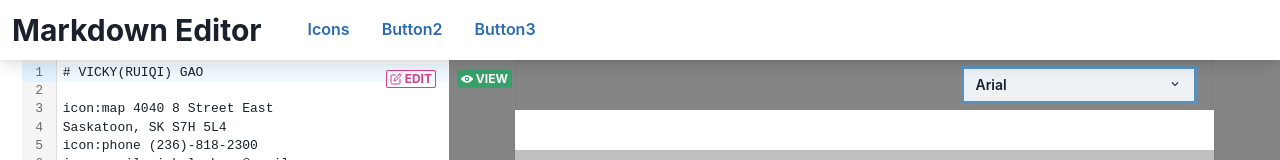
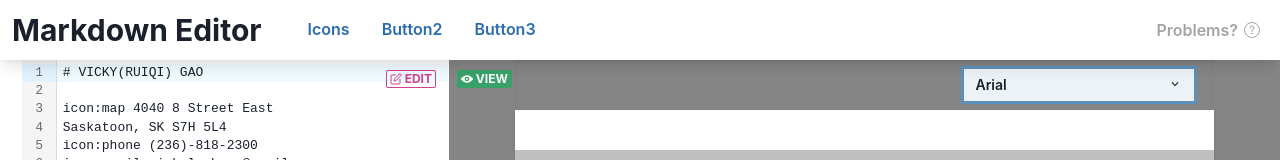
Before and after one commit to vickyleehomg/markdown-editor-ts, a React app: page / in a window 1280 px wide. Shown: the top 160 px of the page. Built offline with nearby package versions, Linux system fonts and the light colour scheme; what markdown-it-container would draw is missing.

Commit message:
add problem report contact

```diff
--- a/src/components/layout/header.tsx
+++ b/src/components/layout/header.tsx
@@ -7,6 +7,7 @@ import {
     Spacer
   } from '@chakra-ui/react';
 import Shortcuts from '../shortcuts/shortcuts';
+import Problems from '../problems';
 
 function Header() {
     return(
@@ -24,6 +25,7 @@ function Header() {
                 </Button>
             </Flex>
             <Spacer/>
+            <Problems/>
         </Flex>
     );
 };
--- /dev/null
+++ b/src/components/problems.tsx
@@ -0,0 +1,33 @@
+import React, { useState, useContext } from 'react';
+import {
+    Button,
+    Popover, PopoverTrigger, PopoverContent, PopoverBody, PopoverArrow, PopoverCloseButton,
+    Text
+} from '@chakra-ui/react';
+import { QuestionOutlineIcon, EmailIcon } from '@chakra-ui/icons'
+
+
+function Problems(){
+    return(
+        <Popover >
+            <PopoverTrigger>
+                <Button variant='link' mx='20px'>
+                    <Text color='blackAlpha.500'>Problems?</Text>
+                    <QuestionOutlineIcon color='blackAlpha.500' ml='6px'/>
+                </Button>
+            </PopoverTrigger>
+
+            <PopoverContent maxW='250px'>
+            <PopoverArrow />
+            <PopoverCloseButton color='blackAlpha.600' />
+                <PopoverBody>
+                <Text color='blackAlpha.600'>Email me if you have any problem.</Text>
+                <Text color='blackAlpha.600'><EmailIcon/> vickyleehomg@gmail.com</Text>
+                </PopoverBody>
+            </PopoverContent>
+        </Popover>
+
+   );
+};
+
+export default Problems;
```
